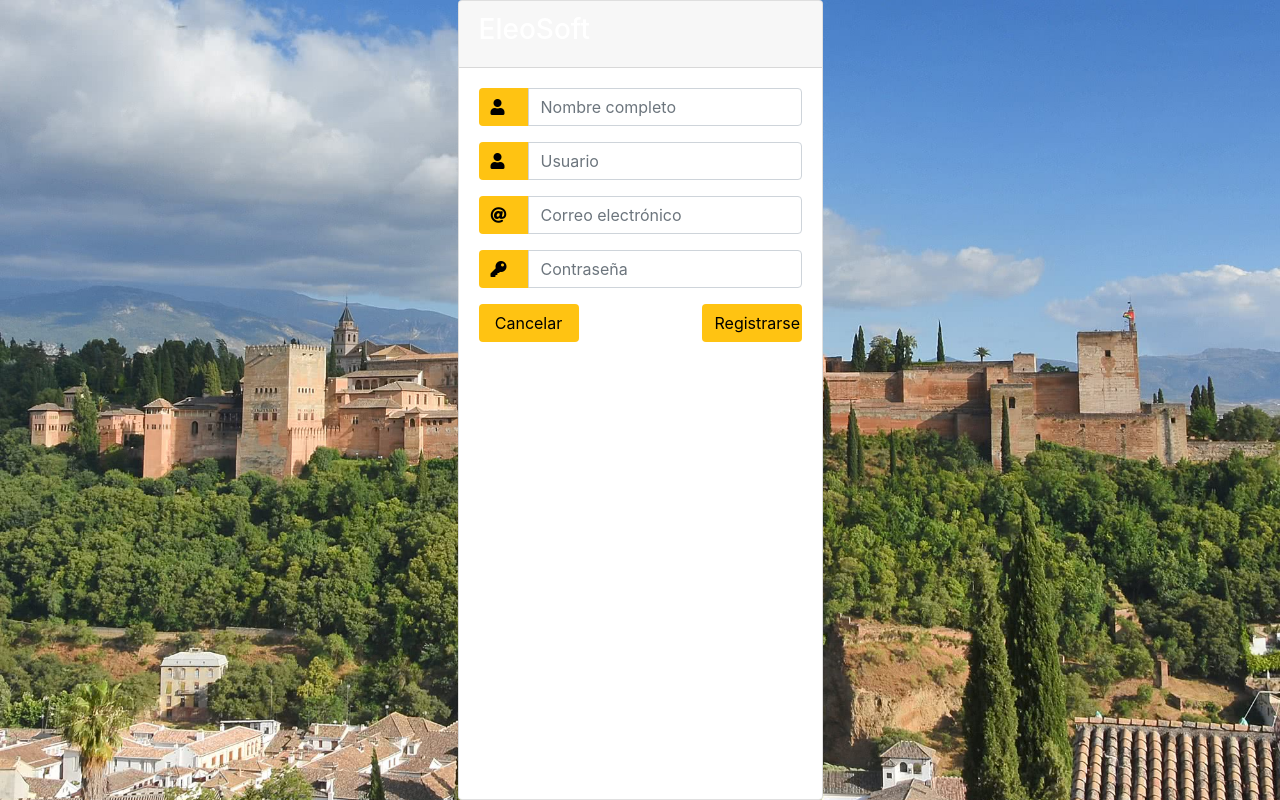
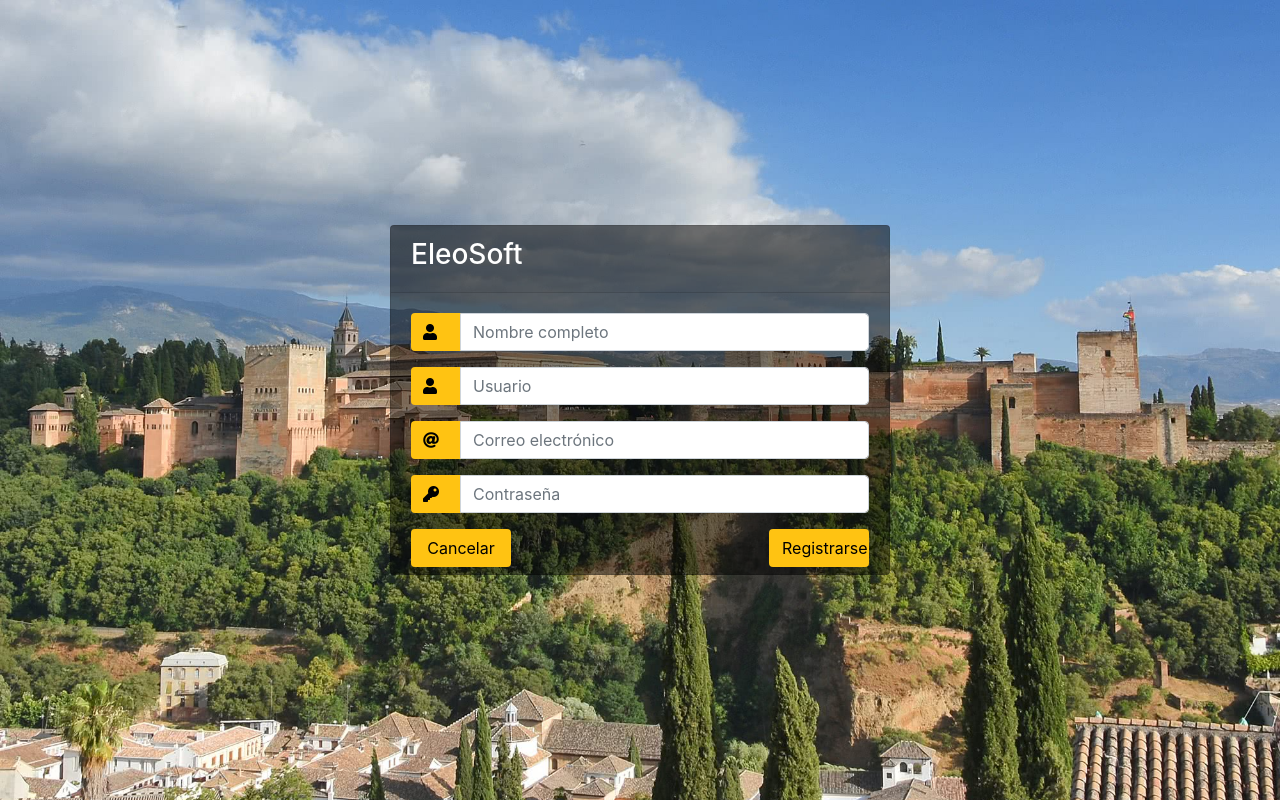
Before and after one commit to OwboxAl3x/DGP---ELEOSOFT, a PHP site: page /index.php?register in a window 1280 px wide. Run offline with PHP 8.4, Linux system fonts and the light colour scheme; some libraries are stand-ins or nearby versions.

Commit message:
Corrección de error en la pagina de registro

```diff
--- a/View/register.php
+++ b/View/register.php
@@ -30,7 +30,7 @@
 
         <div class="container">
             <div class="d-flex justify-content-center h-100">
-                <div class="card">
+                <div class="card cuadroLogin">
                     <div class="card-header">
                         <h3>EleoSoft</h3>
                     </div>
```
